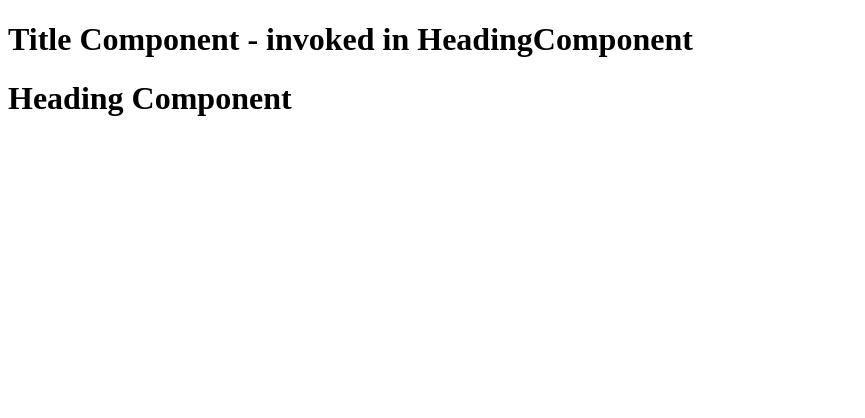
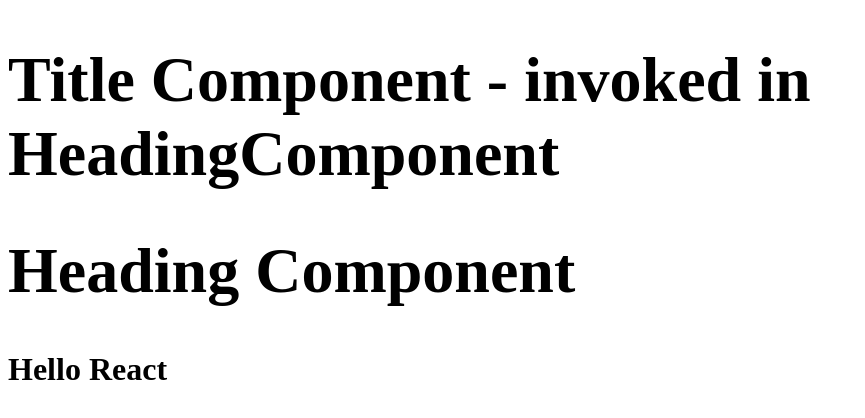
Before and after one commit to saiteja999/React, a React (Vite) app: page / in a window 1280 px wide. Shown: the top 418 px of the page, without its empty margins (0-865 px from the left). Built offline with nearby package versions, Linux system fonts and the light colour scheme.

Commit message:
Invoking component in React element

```diff
--- a/App.js
+++ b/App.js
@@ -1,23 +1,30 @@
 import React from "react";
 import ReactDOM from "react-dom/client";
 
-const Title = function () {
-  return (
+const Title = () => (
   <h1 className="title" tabIndex="5">
     Title Component - invoked in HeadingComponent
   </h1>
-  );
-};
+)
+
+const number = 1000;
 
 //Component Composition
-const HeadingComponent = function () {
-  return (
+const HeadingComponent = () => (
   <div>
     <Title />
     <h1>Heading Component</h1>
   </div>
 );
-};
+
+//React element can be placed in {}
+const jsxHeading = (
+    <h1 className="heading" tabIndex="5">
+    <HeadingComponent/>
+      Hello React
+    </h1>
+  );
+
 
 const root = ReactDOM.createRoot(document.getElementById("root"));
-root.render(<HeadingComponent />);
+root.render(jsxHeading);
```
Lines whose indentation alone changed are shown as unchanged.
